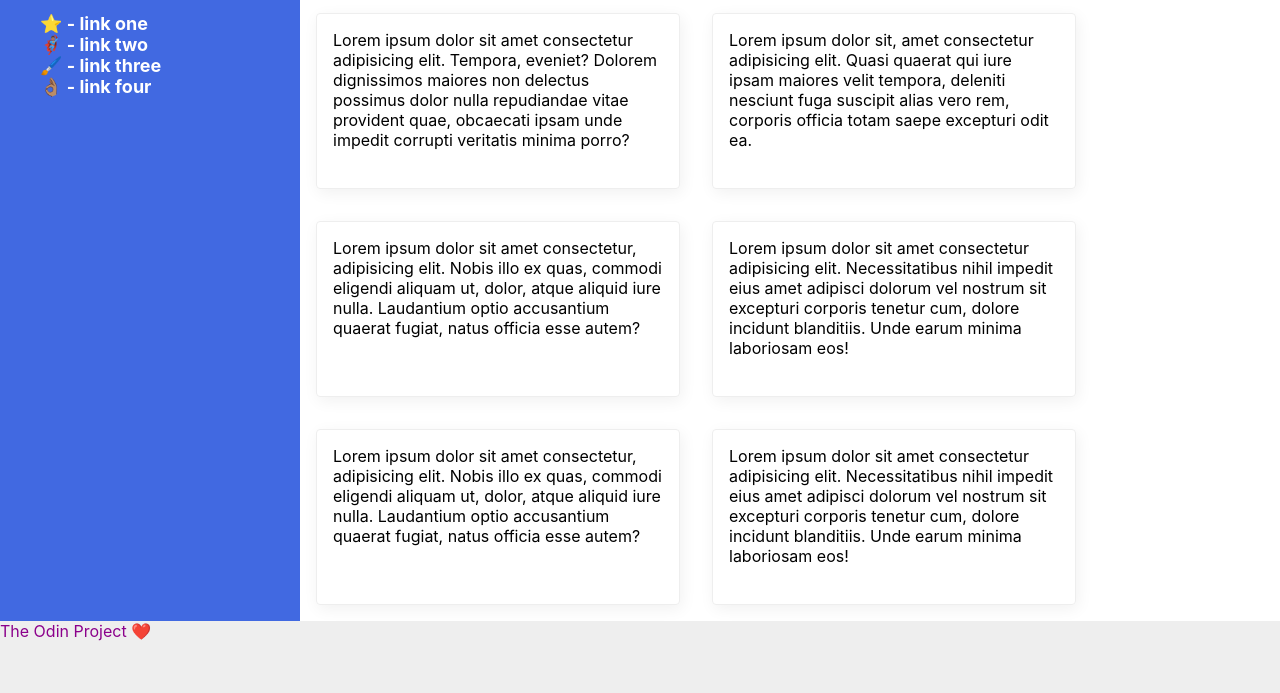
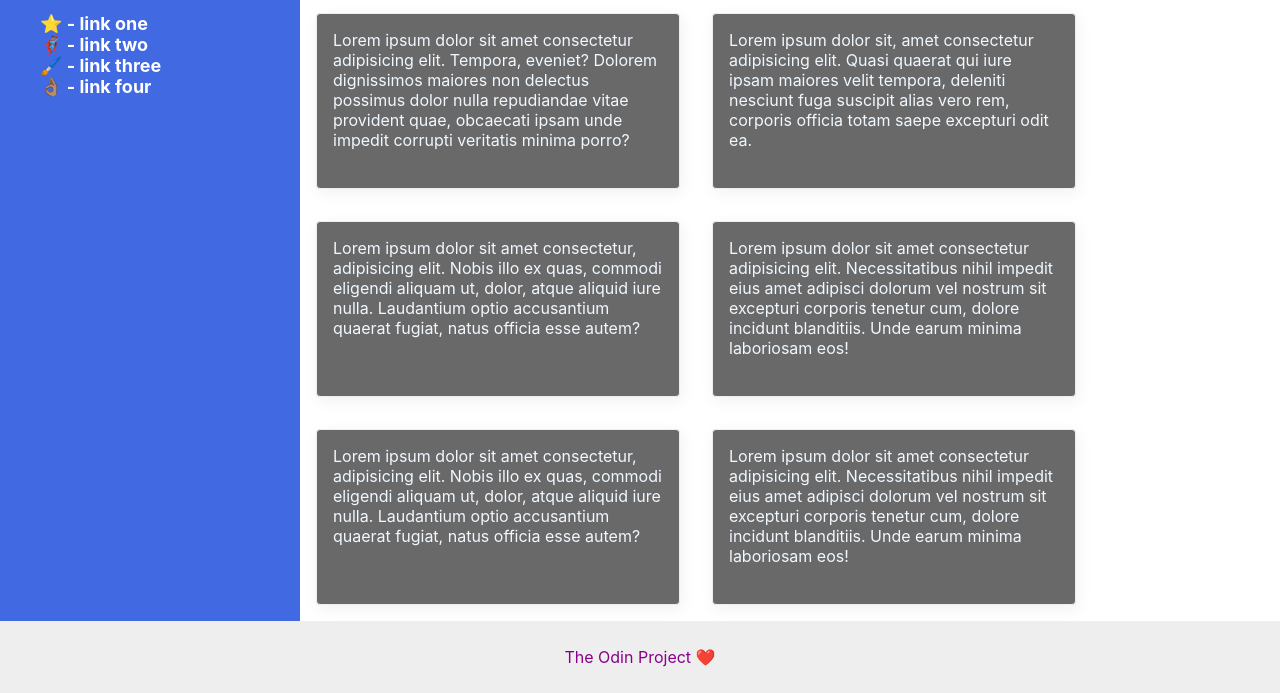
Before and after one commit to Knutsen87/css-flex-07-layout2, a plain HTML site: page css-flex-07-layout-02/index.html in a window 1280 px wide. Shown: the part 107-800 px from the top of the page. Drawn offline with Linux system fonts and the light colour scheme.

Commit message:
Changes made to .card background-color, color.

```diff
--- a/css-flex-07-layout-02/style.css
+++ b/css-flex-07-layout-02/style.css
@@ -25,7 +25,8 @@ body {
     margin-top: auto;
     display: flex;
     flex-direction: column;
-    justify-content: flex-start;
+    justify-content: center;
+    align-items: center;
 }
 
 .sidebar {
@@ -39,6 +40,8 @@ body {
     border: 1px solid #eee;
     box-shadow: 2px 4px 16px rgba(0, 0, 0, .06);
     border-radius: 4px;
+    background-color: dimgrey;
+    color:aliceblue;
     padding: 16px;
     margin: 16px;
     width: 330px;
```
